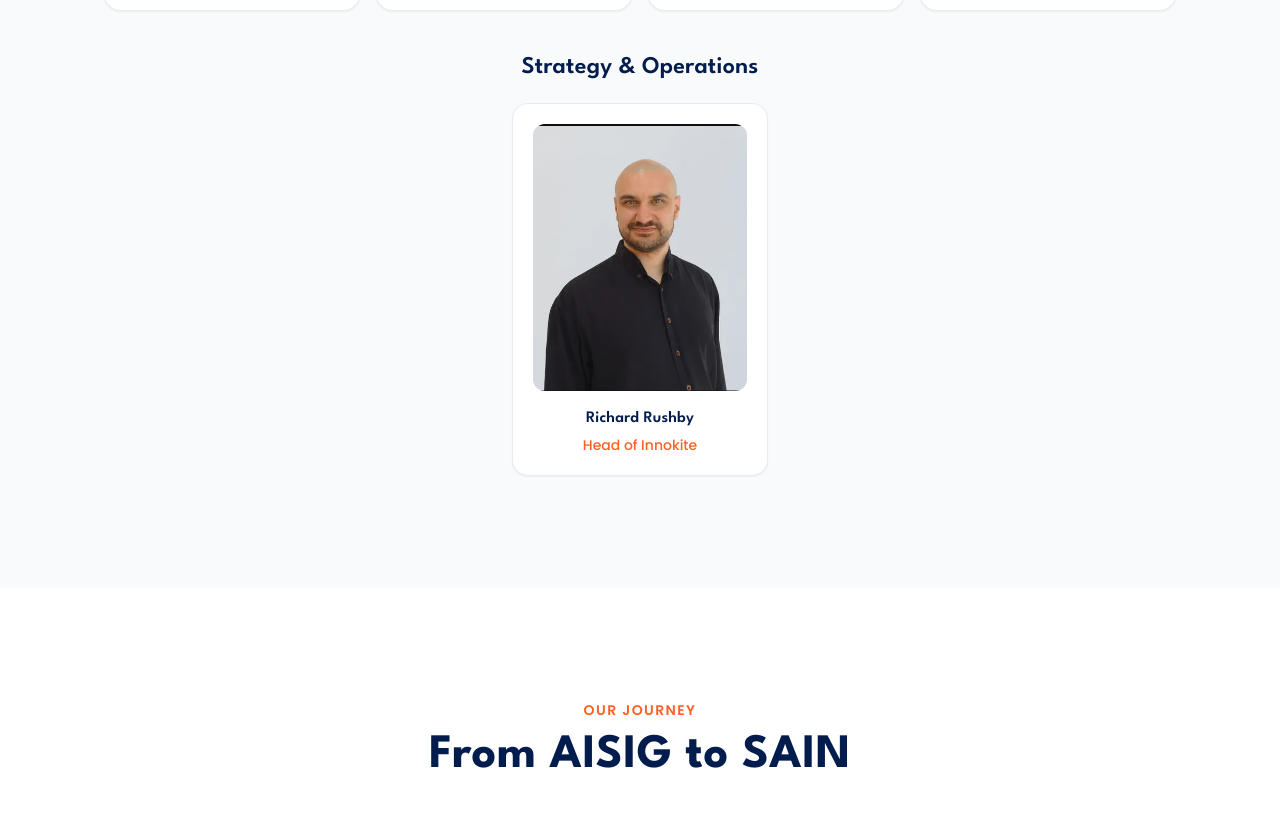
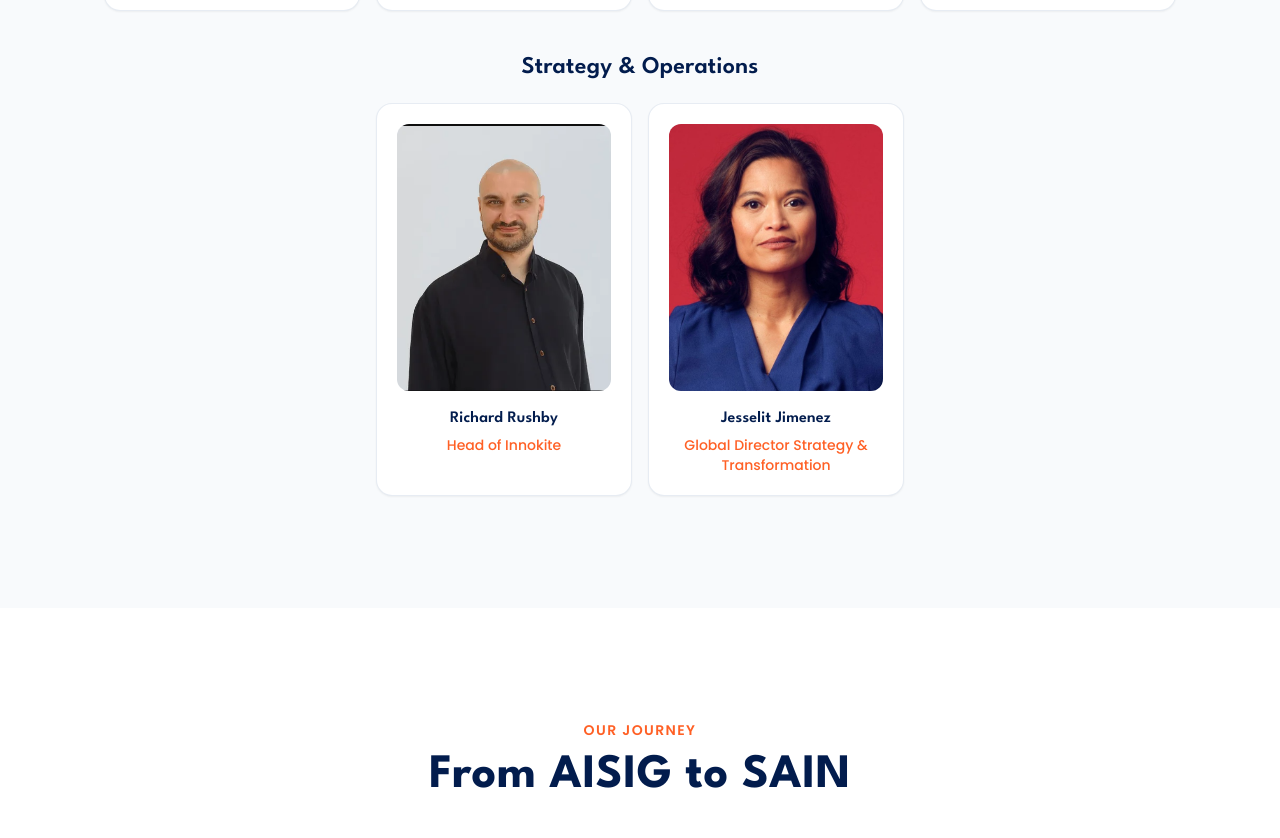
Before and after one commit to AlexanderAKM/Safe-AI-Netherlands, a Next.js app: page /about in a window 1280 px wide. Shown: the part 2628-3466 px from the top of the page. Built offline with nearby package versions, Linux system fonts and the light colour scheme; no server answers.

Commit message:
jesselit added

```diff
--- a/src/app/about/page.tsx
+++ b/src/app/about/page.tsx
@@ -68,6 +68,12 @@ const advisors = [
         affiliation: "Head of Innokite",
         link: "https://www.linkedin.com/in/richardrushby/",
         image: "/photos/advisory_board/Richard.png",
+      },
+      {
+        name: "Jesselit Jimenez",
+        affiliation: "Global Director Strategy & Transformation",
+        link: "https://www.linkedin.com/in/jesselit-jimenez-65b0b891/",
+        image: "/photos/advisory_board/Video_Jesselit_039_close-up.jpg",
       },
     ],
   },
```
Also changed, not shown: public/photos/advisory_board/Video_Jesselit_039_close-up.jpg (added).
